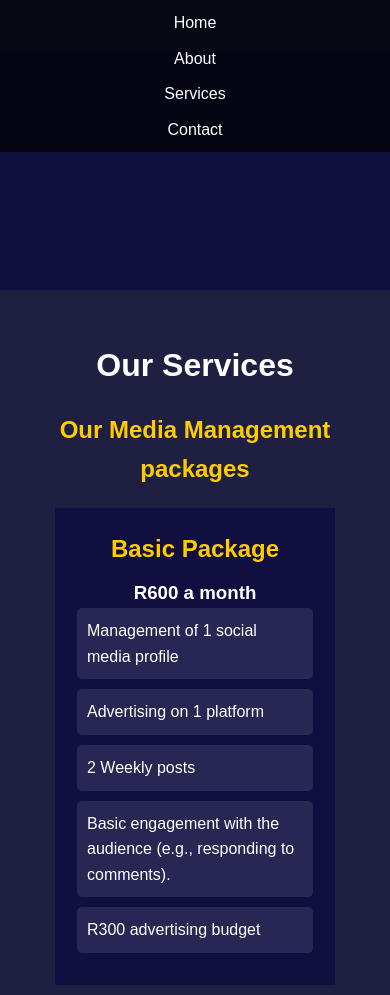
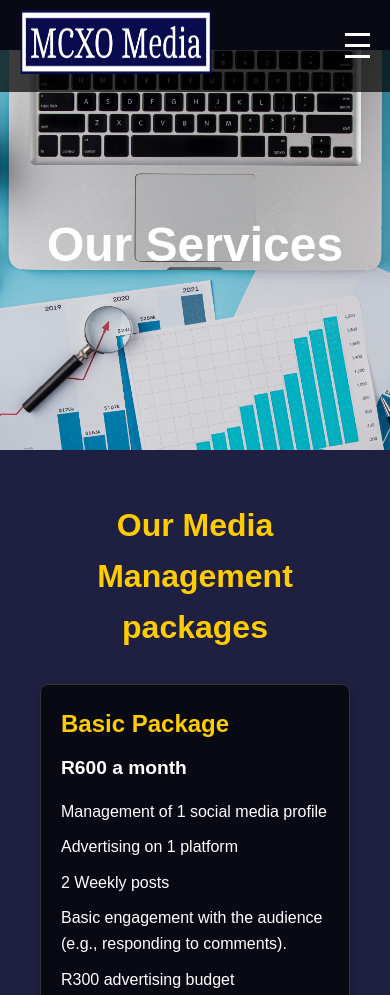
Before and after one commit to MCXOadmin/MCXO-Online, a plain HTML site: page services.html in a window 390 px wide. Shown: the top 995 px of the page. Drawn offline with Linux system fonts and the light colour scheme.

Commit message:
added mobile styles

```diff
--- a/about.css
+++ b/about.css
@@ -1,42 +1,55 @@
-/* General reset and body styles */
+/* Reset default margin and padding */
 * {
     margin: 0;
     padding: 0;
     box-sizing: border-box;
 }
 
-
-
+/* Body styles */
 body {
     font-family: Arial, sans-serif;
     line-height: 1.6;
     background-color: rgb(31, 31, 65);
-    padding-top: 50px;
+    padding-top: 50px; /* Space for the fixed nav bar */
 }
 
-/* Responsive Navigation Bar */
+/* Navigation bar styles */
 nav {
-    background: rgba(0, 0, 0, 0.7);
+    background: rgba(0, 0, 0, 0.7); /* Semi-transparent background */
     padding: 10px 0;
-    position: fixed;
+    position: fixed; /* Fixes the navbar at the top */
     top: 0;
     width: 100%;
-    z-index: 1000;
-    display: flex;
-    justify-content: center;
+    z-index: 1000; /* Ensure it sits on top of other elements */
 }
 
 .nav-container {
     display: flex;
-    justify-content: space-between;
-    max-width: 1200px;
-    margin: 0 auto;
-    padding: 0 20px;
+    justify-content: space-between; /* Aligns logo to the left and hamburger button to the right */
+    align-items: center;
+    max-width: 1200px; /* Adjust max-width as needed */
+    margin: 0 auto; /* Center the container */
+    padding: 0 20px; /* Padding for responsiveness */
+    position: relative;
+}
+
+.logo {
+    height: 4rem; /* Adjust size as needed */
+    width: 12rem;
+    flex-grow: 1; /* Allows logo to take up available space */
 }
 
 .nav-links {
+    list-style: none;
     display: flex;
-    gap: 20px;
+    justify-content: center;
+    padding: 0;
+    margin: 0;
+    flex-wrap: wrap; /* Wrap items for small screens */
+}
+
+.nav-links li {
+    margin: 0 20px;
 }
 
 .nav-links a {
@@ -49,7 +62,22 @@ nav {
     text-decoration: underline;
 }
 
-/* Header Styles */
+/* Hamburger button styles */
+.hamburger {
+    display: none;
+    flex-direction: column;
+    cursor: pointer;
+}
+
+.hamburger span {
+    width: 25px;
+    height: 3px;
+    background: white;
+    margin: 4px 0;
+    transition: 0.4s;
+}
+
+/* Header styles */
 header {
     min-height: 25rem;
     background-image: url('./images/top-view-office-desk-with-growth-chart-laptop-device.jpg');
@@ -58,7 +86,6 @@ header {
     color: rgb(255, 255, 255);
     text-align: center;
     padding: 10rem 30rem;
-    border-color: white;
     position: relative;
 }
 
@@ -89,8 +116,7 @@ header::before {
     font-size: 1.5rem;
 }
 
-
-/* Main Styles */
+/* Main styles */
 main {
     display: flex;
     flex-direction: column;
@@ -104,7 +130,7 @@ section {
     margin-bottom: 50px;
 }
 
-section h1 {
+section h2 {
     font-size: 2.5rem;
     margin-bottom: 20px;
     color: white;
@@ -144,16 +170,90 @@ footer {
 /* Responsive Styles */
 @media (max-width: 768px) {
     .nav-container {
-        flex-direction: column;
-        align-items: center;
+        flex-direction: row; /* Align items in a row */
+        justify-content: space-between; /* Ensure logo is on the left and hamburger button is on the right */
+    }
+
+    .logo {
+        flex-grow: 0; /* Prevent logo from expanding on mobile */
+    }
+
+    .hamburger {
+        display: flex;
+        position: relative; /* Adjust if necessary */
     }
 
     .nav-links {
+        display: none;
         flex-direction: column;
-        gap: 10px;
+        width: 100%;
+        text-align: center;
+        background: rgba(0, 0, 0, 0.7);
+        position: absolute; /* Position absolute to overlay content */
+        top: 60px; /* Adjust as needed */
+        left: 0;
+    }
+
+    .nav-links li {
+        margin: 15px 0;
+    }
+
+    .nav-links.show {
+        display: flex;
+    }
+
+    header {
+        padding: 5rem 1rem;
+    }
+
+    header .header-content {
+        max-width: 90%;
     }
 
     header .header-content h1 {
         font-size: 2rem;
     }
+
+    header .header-content p {
+        font-size: 1.2rem;
+    }
+
+    section h2 {
+        font-size: 2rem;
+    }
+
+    section p {
+        font-size: 1rem;
+    }
+
+    footer .footer-links {
+        flex-direction: column;
+        gap: 10px;
+    }
+
+    .footer-links a {
+        font-size: 1rem;
+    }
 }
+
+@media (max-width: 480px) {
+    .nav-links a {
+        font-size: 1rem;
+    }
+
+    header .header-content h1 {
+        font-size: 1.5rem;
+    }
+
+    header .header-content p {
+        font-size: 1rem;
+    }
+
+    section h2 {
+        font-size: 1.5rem;
+    }
+
+    section p {
+        font-size: 0.9rem;
+    }
+}
--- a/contact.css
+++ b/contact.css
@@ -26,16 +26,26 @@ nav {
 
 .nav-container {
     display: flex;
-    justify-content: center;
+    align-items: center;
+    justify-content: space-between; /* Space out the logo and nav items */
     max-width: 1200px; /* Adjust max-width as needed */
     margin: 0 auto; /* Center the container */
     padding: 0 20px; /* Padding for responsiveness */
 }
 
+.logo {
+    height: 4rem; /* Adjust size as needed */
+    width: 12rem;
+}
+
+.nav-items {
+    display: flex;
+    align-items: center; /* Align items vertically */
+}
+
 .nav-links {
     list-style: none; /* Removes default list styles */
     display: flex; /* Displays links horizontally */
-    justify-content: center; /* Centers links horizontally */
     padding: 0; /* Removes padding */
     margin: 0; /* Removes margin */
 }
@@ -52,6 +62,22 @@ nav {
 
 .nav-links a:hover {
     text-decoration: underline; /* Underlines links on hover */
+}
+
+/* Hamburger button styles */
+.hamburger {
+    display: none;
+    flex-direction: column;
+    cursor: pointer;
+    margin-left: 20px; /* Space between hamburger and nav links */
+}
+
+.hamburger span {
+    width: 25px;
+    height: 3px;
+    background: white;
+    margin: 4px 0;
+    transition: 0.4s;
 }
 
 /* Main styles */
@@ -116,30 +142,29 @@ footer {
     margin-top: 20px;
 }
 
-.footer-links {
-    display: flex;
-    justify-content: center;
-    gap: 20px;
-}
-
-.footer-links a {
-    color: white;
-    text-decoration: none;
-    font-size: 1.2rem;
-}
-
-.footer-links a:hover {
-    text-decoration: underline;
-}
-
 /* Media Queries for Mobile Devices */
 @media (max-width: 768px) {
     .nav-links {
         flex-direction: column; /* Stack nav links vertically */
+        display: none; /* Hide links initially */
+        background: rgba(0, 0, 0, 0.7);
+        position: absolute;
+        top: 60px;
+        left: 0;
+        width: 100%;
+        text-align: center;
     }
 
     .nav-links li {
         margin: 10px 0; /* Adjust margin between list items */
+    }
+
+    .hamburger {
+        display: flex;
+    }
+
+    .nav-links.show {
+        display: flex; /* Show links when hamburger menu is clicked */
     }
 
     .contact-form {
--- a/home.css
+++ b/index.css
@@ -25,10 +25,16 @@ nav {
 
 .nav-container {
     display: flex;
-    justify-content: center;
+    justify-content: space-between;
+    align-items: center;
     max-width: 1200px; /* Adjust max-width as needed */
     margin: 0 auto; /* Center the container */
     padding: 0 20px; /* Padding for responsiveness */
+}
+
+.logo {
+    height: 4rem; /* Adjust size as needed */
+    width: 12rem;
 }
 
 .nav-links {
@@ -52,6 +58,21 @@ nav {
 
 .nav-links a:hover {
     text-decoration: underline;
+}
+
+/* Hamburger button styles */
+.hamburger {
+    display: none;
+    flex-direction: column;
+    cursor: pointer;
+}
+
+.hamburger span {
+    width: 25px;
+    height: 3px;
+    background: white;
+    margin: 4px 0;
+    transition: 0.4s;
 }
 
 /* Header styles */
@@ -162,3 +183,29 @@ footer {
 .footer-links a:hover {
     text-decoration: underline;
 }
+
+/* Responsive Styles */
+@media (max-width: 768px) {
+    .hamburger {
+        display: flex;
+    }
+
+    .nav-links {
+        display: none;
+        flex-direction: column;
+        width: 100%;
+        text-align: center;
+        background: rgba(0, 0, 0, 0.7);
+        position: absolute;
+        top: 60px;
+        left: 0;
+    }
+
+    .nav-links li {
+        margin: 15px 0;
+    }
+
+    .nav-links.show {
+        display: flex;
+    }
+}
--- a/services.css
+++ b/services.css
@@ -21,21 +21,33 @@ nav {
     top: 0;
     width: 100%;
     z-index: 1000; /* Ensure it sits on top of other elements */
-    display: flex;
-    justify-content: center;
 }
 
 .nav-container {
     display: flex;
-    justify-content: center;
+    justify-content: space-between;
+    align-items: center;
     max-width: 1200px; /* Adjust max-width as needed */
     margin: 0 auto; /* Center the container */
     padding: 0 20px; /* Padding for responsiveness */
 }
 
+.logo {
+    height: 4rem; /* Adjust size as needed */
+    width: 12rem;
+}
+
 .nav-links {
+    list-style: none;
     display: flex;
-    gap: 20px; /* Space between the links */
+    justify-content: center;
+    padding: 0;
+    margin: 0;
+    flex-wrap: wrap; /* Wrap items for small screens */
+}
+
+.nav-links li {
+    margin: 0 20px;
 }
 
 .nav-links a {
@@ -48,18 +60,71 @@ nav {
     text-decoration: underline;
 }
 
+/* Hamburger button styles */
+.hamburger {
+    display: none;
+    flex-direction: column;
+    cursor: pointer;
+}
+
+.hamburger span {
+    width: 25px;
+    height: 3px;
+    background: white;
+    margin: 4px 0;
+    transition: 0.4s;
+}
+
+/* Responsive Styles */
+@media (max-width: 768px) {
+    .hamburger {
+        display: flex;
+    }
+
+    .nav-links {
+        display: none;
+        flex-direction: column;
+        width: 100%;
+        text-align: center;
+        background: rgba(0, 0, 0, 0.7);
+        position: absolute;
+        top: 60px;
+        left: 0;
+    }
+
+    .nav-links li {
+        margin: 15px 0;
+    }
+
+    .nav-links.show {
+        display: flex;
+    }
+}
+
 /* Header styles */
 header {
-    min-height: 15rem;
-    background: #10103f;
+    min-height: 25rem;
+    background-image: url('./images/top-view-office-desk-with-growth-chart-laptop-device.jpg');
+    background-size: cover;
+    background-position: center;
     color: rgb(255, 255, 255);
     text-align: center;
-    padding: 5rem 0;
+    padding: 5rem 1rem; /* Reduced padding for smaller screens */
+    border-color: white;
+    position: relative;
+    display: flex;
+    justify-content: center;
+    align-items: center;
+}
+
+.header-content {
+    max-width: 800px;
+    margin: 0 auto;
 }
 
 .header-content h1 {
     font-size: 3rem;
-    margin-bottom: 20px;
+    margin-bottom: 10px;
 }
 
 /* Main styles */
@@ -103,127 +168,56 @@ section p {
 
 /* Service block styles */
 .service-block {
-    flex: 0 0 calc(33.333% - 40px);
-    max-width: calc(33.333% - 40px);
+    background: rgba(0, 0, 0, 0.7);
+    border: 1px solid #333;
+    border-radius: 8px;
+    box-shadow: 0 4px 8px rgba(0, 0, 0, 0.2);
+    width: 90%;
+    max-width: 350px;
     margin: 20px;
-    background-color: rgb(16, 15, 63); /* Updated background color */
     padding: 20px;
-    text-align: center;
-    color: white;
-    border: 2px solid transparent;
-    transition: transform 0.3s;
+    transition: transform 0.3s ease-in-out;
 }
 
 .service-block:hover {
     transform: translateY(-10px);
 }
 
-.service-content img {
-    max-width: 100%;
-    height: auto;
-    margin-bottom: 20px;
+.red-theme {
+    border-color: red;
+}
+
+.service-content {
+    text-align: left;
 }
 
 .service-content h2 {
-    font-size: 2rem;
+    color: #ffcc00;
+    font-size: 1.5rem;
     margin-bottom: 10px;
 }
 
-.service-content p {
-    font-size: 1.1rem;
+.service-content h3 {
+    color: #ffffff;
+    font-size: 1.2rem;
+    margin-bottom: 15px;
 }
 
 .service-content ul {
     list-style: none;
-    padding: 0;
-    text-align: left;
+    padding-left: 0;
 }
 
 .service-content li {
+    color: #ffffff;
     margin-bottom: 10px;
-    padding: 10px;
-    background-color: rgba(255, 255, 255, 0.1);
-    border-radius: 5px;
-    color: white;
-}
-
-/* Red theme for specific blocks */
-.service-block.red-theme {
-    border-color: red;
-    background-color: #330000;
 }
 
 /* Footer styles */
 footer {
-    background-color: rgba(0, 0, 0, 0.7);
-    color: white;
     text-align: center;
-    padding: 20px 0;
-    margin-top: 20px;
+    padding: 20px;
+    background: rgba(0, 0, 0, 0.7);
+    color: #ffffff;
+    width: 100%;
 }
-
-.footer-links {
-    display: flex;
-    justify-content: center;
-    gap: 20px;
-}
-
-.footer-links a {
-    color: white;
-    text-decoration: none;
-    font-size: 1.2rem;
-}
-
-.footer-links a:hover {
-    text-decoration: underline;
-}
-
-/* Responsive Styles */
-@media (max-width: 768px) {
-    .services-container {
-        flex-direction: column;
-        align-items: center;
-    }
-
-    .service-block {
-        flex: 0 0 80%;
-        max-width: 80%;
-        margin: 10px 0;
-    }
-
-    .nav-container {
-        flex-direction: column;
-        align-items: center;
-    }
-
-    .nav-links {
-        flex-direction: column;
-        gap: 10px;
-    }
-}
-
-@media (max-width: 480px) {
-    .nav-links a {
-        font-size: 1rem;
-    }
-
-    header .header-content h1 {
-        font-size: 2rem;
-    }
-
-    section h1 {
-        font-size: 2rem;
-    }
-
-    section h2 {
-        font-size: 1.5rem;
-    }
-
-    section p {
-        font-size: 1rem;
-    }
-
-    .service-content h2 {
-        font-size: 1.5rem; /* Reduce font size for h2 elements in service blocks */
-    }
-}
--- a/services.html
+++ b/services.html
@@ -5,25 +5,33 @@
     <meta name="viewport" content="width=device-width, initial-scale=1.0" />
     <title>Services - MCXO Media</title>
     <link rel="stylesheet" href="./services.css" />
+    <script src="./app.js" defer></script>
   </head>
   <body>
     <header>
       <nav>
         <div class="nav-container">
-          <div class="nav-links">
-            <a href="index.html">Home</a>
-            <a href="about.html">About</a>
-            <a href="services.html">Services</a>
-            <a href="contact.html">Contact</a>
+          <a href="#"><img src="images/png/logo-no-background.png" alt="Logo" class="logo" /></a>
+          <div class="hamburger">
+            <span></span>
+            <span></span>
+            <span></span>
           </div>
+          <ul class="nav-links">
+            <li><a href="index.html">Home</a></li>
+            <li><a href="about.html">About</a></li>
+            <li><a href="services.html">Services</a></li>
+            <li><a href="contact.html">Contact</a></li>
+          </ul>
         </div>
       </nav>
+      <div class="header-content">
+        <h1>Our Services</h1>
+      </div>
     </header>
     <main>
       <section>
-        <h1>Our Services</h1>
         <h2>Our Media Management packages</h2>
-
         <div class="services-container">
           <div class="service-block">
             <div class="service-content">
@@ -101,7 +109,7 @@
           </div>
           <div class="service-block">
             <div class="service-content">
-              <h2>Premium package</h2>
+              <h2>Premium package</h3>
               <h3>R800 a month</h3>
               <ul>
                 <li>Custom-designed website with up to 10+ pages</li>
@@ -112,7 +120,6 @@
                 <li>E-commerce functionality (if required)</li>
                 <li>Custom plugins and features</li>
                 <li>Monthly updates and maintenance</li>
-                <li></li>
               </ul>
             </div>
           </div>
```
Also changed, not shown: about.html (+24 -8 lines), app.js (added, +10 -0 lines), contact.html (+10 -0 lines), index.html (+9 -2 lines), images/png/logo-black.png (added), images/png/logo-color.png (added), images/png/logo-no-background.png (added), images/png/logo-white.png (added).
